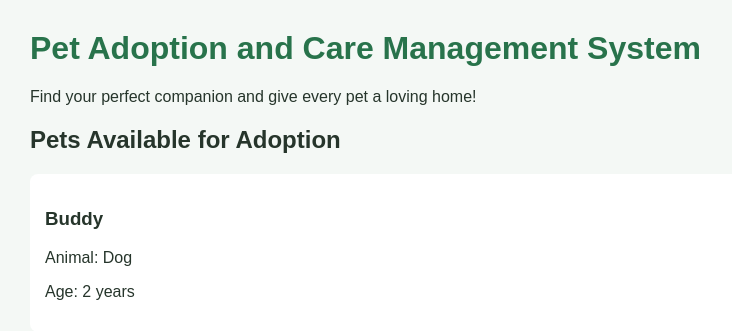
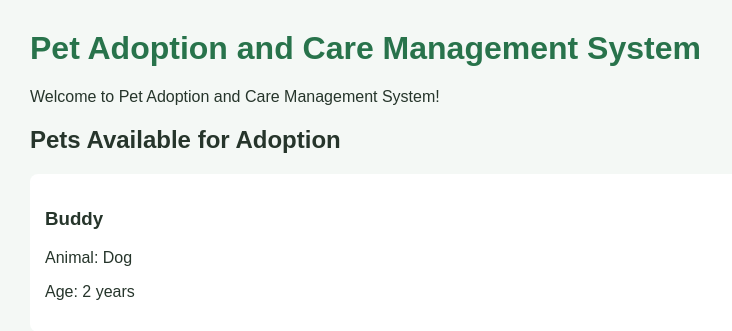
Before and after one commit to Bingi-Mamatha/Pet-Adoption-System, a Flask app: page / in a window 1280 px wide. Shown: the top 331 px of the page, without its empty margins (0-732 px from the left). Run offline with Flask 3, Linux system fonts and the light colour scheme.

Commit message:
Update pet adoption welcome message

```diff
--- a/templates/index.html
+++ b/templates/index.html
@@ -37,7 +37,8 @@
 <body>
     <h1>Pet Adoption and Care Management System</h1>
     <!-- <p>Find a loving companion and learn how to care for your pet.</p> -->
-    <p>Find your perfect companion and give every pet a loving home!</p>
+    Welcome to Pet Adoption and Care Management System!
+    <!-- <p>Find your perfect companion and give every pet a loving home!</p> -->
     <h2>Pets Available for Adoption</h2>
     {% for pet in pets %}
         <div class="pet">
```
